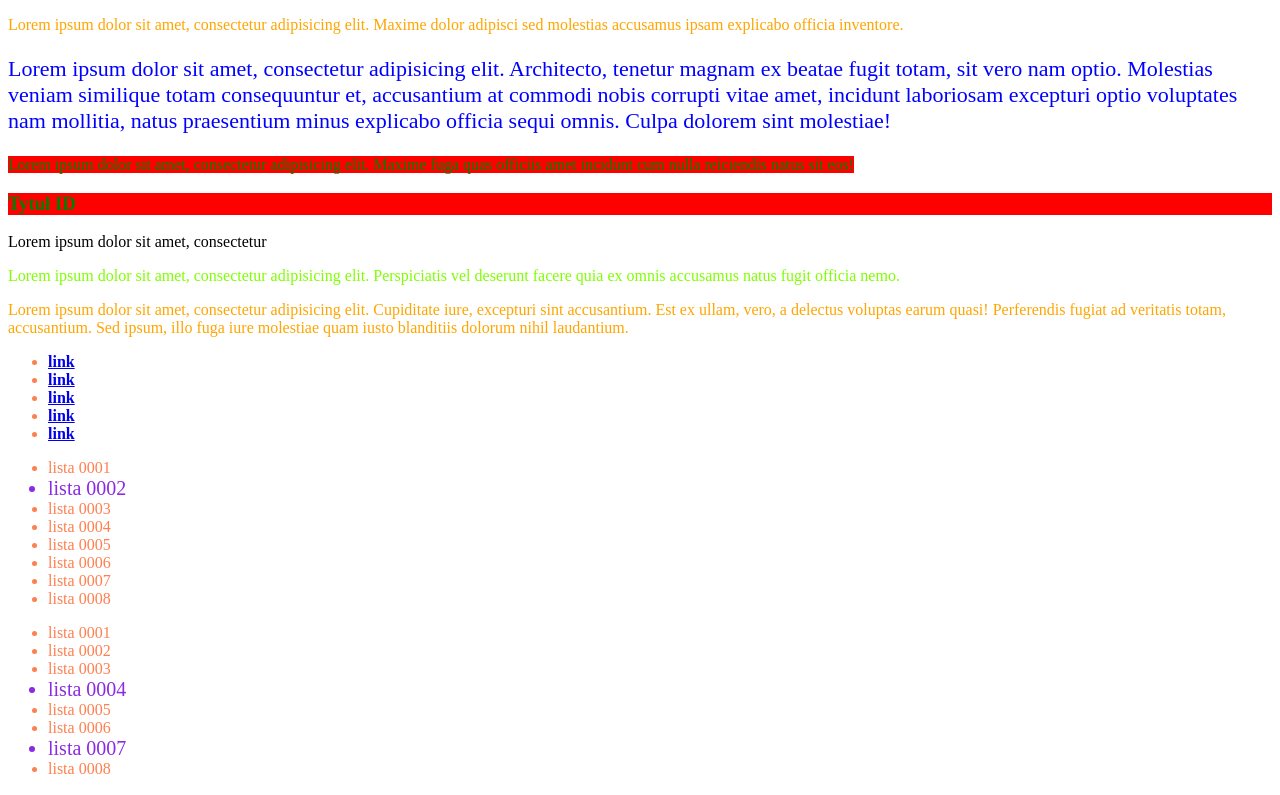
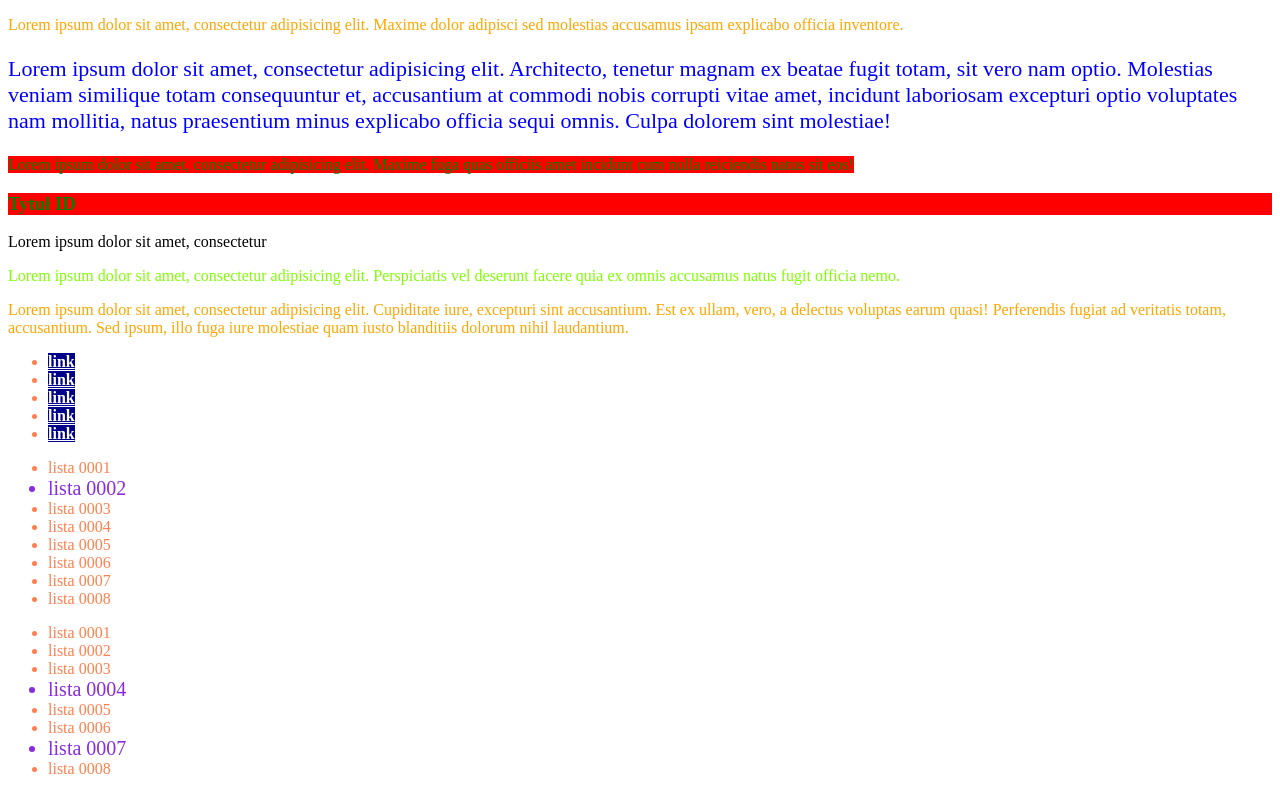
Before and after one commit to szczepaniakmichal/szczepaniakmichal.github.io, a plain HTML site: page warsztaty/css/selektory/index.html in a window 1280 px wide. Shown: the top 795 px of the page. Drawn offline with Linux system fonts and the light colour scheme.

Commit message:
koniec lekcji o selektorach css

```diff
--- a/warsztaty/css/selektory/css/style.css
+++ b/warsztaty/css/selektory/css/style.css
@@ -49,3 +49,9 @@
 ul li:not(.last-item){
     color: coral;
 }
+
+/* selektor atrybutu */
+li a[href="http://google.pl"] {
+    background-color: darkblue;
+    color: white;
+}
```
